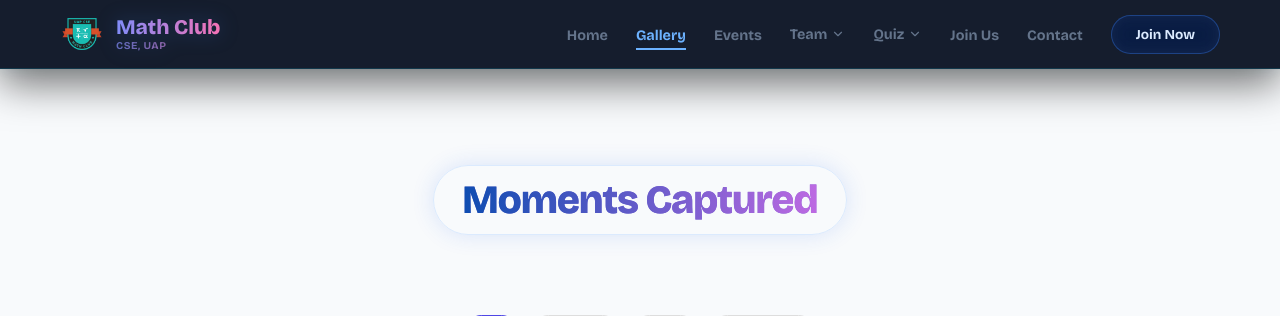
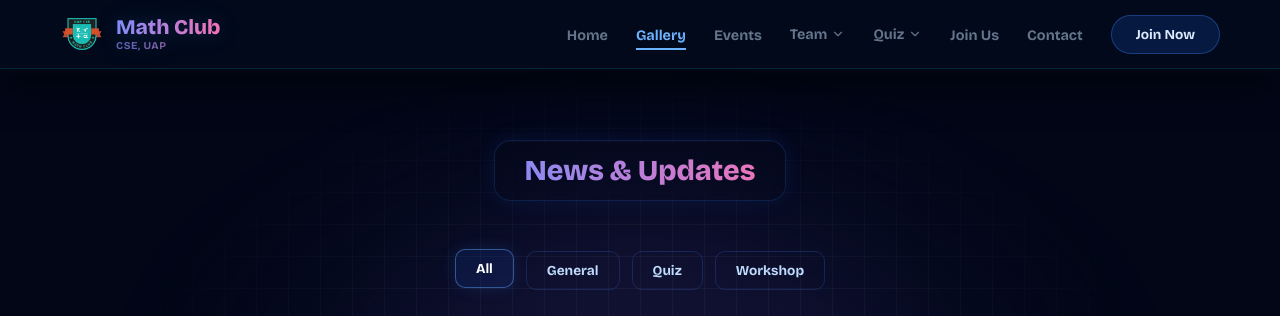
Before and after one commit to MominRifat/Math_Club_CSE, a Django app: page /gallery/ in a window 1280 px wide. Shown: the top 316 px of the page. Run offline with Django 5.2, Linux system fonts and the light colour scheme; data comes from the database, SQL or seed files in the repository.

Commit message:
gallery updates

```diff
--- a/gallery_app/static/gallery_app/css/style.css
+++ b/gallery_app/static/gallery_app/css/style.css
@@ -1,16 +1,57 @@
 .gallery-page {
     padding: 140px 0 100px;
     min-height: 100vh;
-    background: #f8fafc;
 }
 
 .header {
     text-align: center;
     margin-bottom: 40px;
-    background: linear-gradient(90deg, #004aad, #cb6ce6);
+
+    background: linear-gradient(to right, #818cf8, #f472b6);
+
     -webkit-background-clip: text;
     -webkit-text-fill-color: transparent;
     background-clip: text;
+}
+
+.section-titlenews {
+    display: inline-flex;
+    align-items: center;
+    justify-content: center;
+
+    padding: 12px 30px;
+    margin-bottom: 10px;
+
+    border-radius: 16px;
+
+    background: rgba(15, 23, 42, 0.35);
+    border: 1px solid rgba(59, 130, 246, 0.18);
+
+    backdrop-filter: blur(14px);
+    -webkit-backdrop-filter: blur(14px);
+
+    background: linear-gradient(to right, #818cf8, #f472b6);
+
+    -webkit-background-clip: text;
+    -webkit-text-fill-color: transparent;
+    background-clip: text;
+
+    font-size: 1.8rem;
+    font-weight: 800;
+
+    box-shadow:
+        inset 0 1px 0 rgba(255, 255, 255, .03),
+        0 0 22px rgba(37, 99, 235, .12);
+
+    transition: all .3s ease;
+}
+
+.section-titlenews:hover {
+    border-color: rgba(96, 165, 250, .35);
+
+    box-shadow:
+        inset 0 1px 0 rgba(255, 255, 255, .04),
+        0 0 28px rgba(37, 99, 235, .16);
 }
 
 .gallery-filters {
@@ -22,19 +63,34 @@
 }
 
 .filter-btn {
-    padding: 8px 18px;
-    border-radius: 20px;
-    background: #fff;
-    border: 1px solid #ddd;
+    display: inline-flex;
+    align-items: center;
+    justify-content: center;
+
+    padding: 10px 20px;
+    border-radius: 10px;
+
+    background: transparent;
+    border: 1px solid rgba(59, 130, 246, 0.22);
+
+    color: #bfdbfe;
+    font-weight: 700;
     text-decoration: none;
-    color: #6cb2ff;
-    font-weight: 600;
+
+    transition: all .3s ease;
 }
 
-.filter-btn.active,
-.filter-btn:hover {
-    background: #6366f1;
-    color: #fff;
+.filter-btn:hover,
+.filter-btn.active {
+    background: rgba(37, 99, 235, 0.12);
+    border-color: rgba(96, 165, 250, 0.45);
+
+    color: #ffffff;
+
+    box-shadow:
+        0 0 16px rgba(59, 130, 246, 0.15);
+
+    transform: translateY(-2px);
 }
 
 .gallery-container {
--- a/gallery_app/templates/gallery_app/gallery.html
+++ b/gallery_app/templates/gallery_app/gallery.html
@@ -13,7 +13,7 @@
   <section class="gallery-page">
     <div class="container">
       <div class="header">
-        <h1 class="section-title">Moments Captured</h1>
+        <h1 class="section-titlenews">News & Updates</h1>
       </div>
 
       <div class="gallery-filters">
```
Also changed, not shown: other parts of gallery_app/static/gallery_app/css/style.css (+86 -28 lines).
